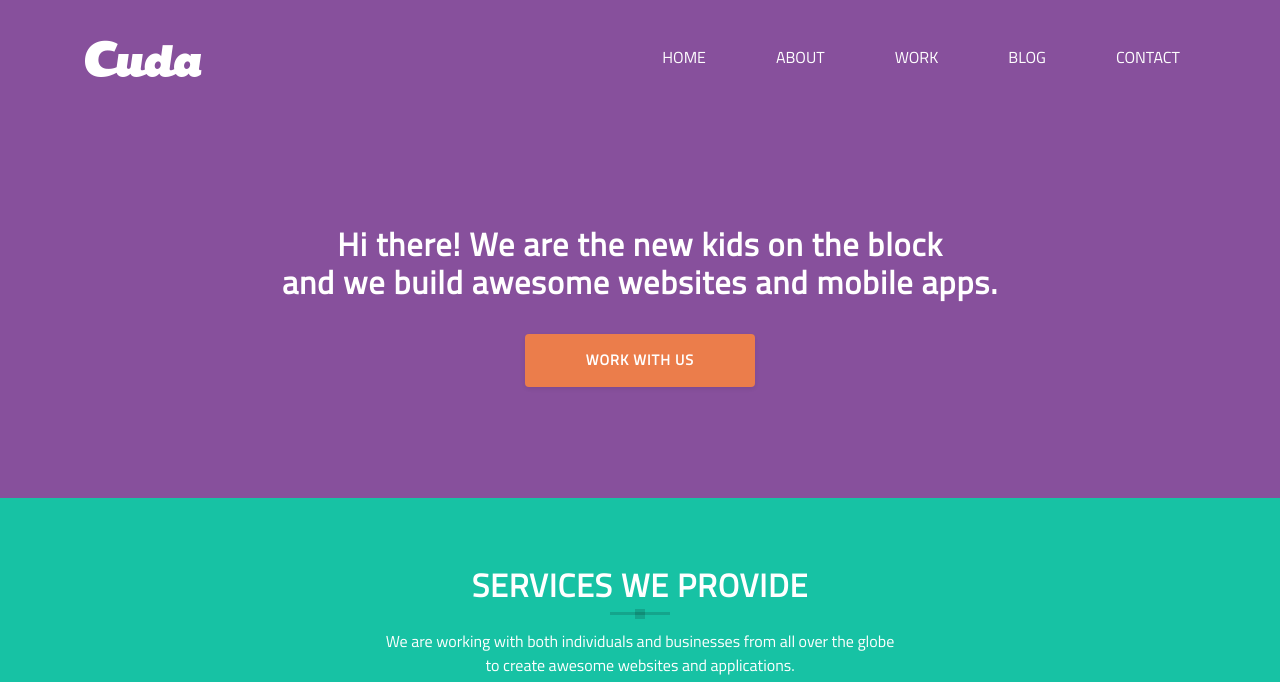
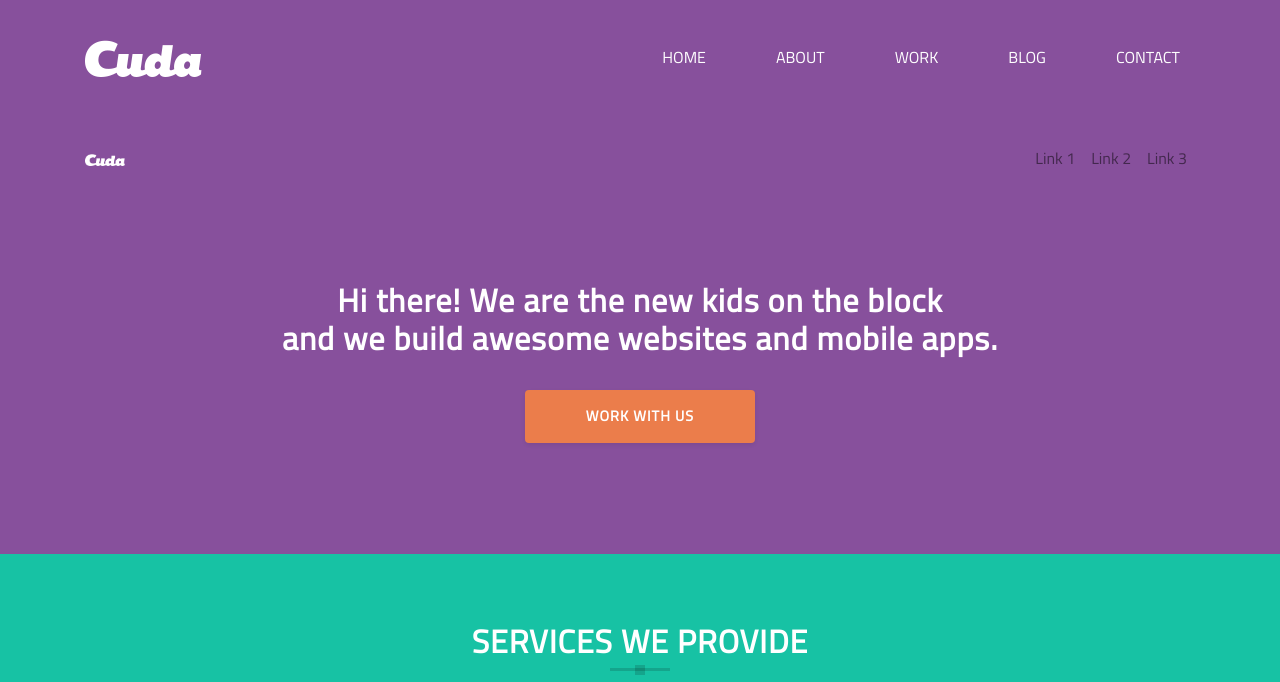
Before and after one commit to SteveNguyen1903/webbayba, a website: page src/template/index.pug in a window 1280 px wide. Shown: the top 682 px of the page. Drawn offline with nearby package versions, Linux system fonts and the light colour scheme; files that its build step writes are made by us from their sources; files whose address does not match are found by name.

Commit message:
create branch

```diff
--- a/src/styles/main.sass
+++ b/src/styles/main.sass
@@ -304,3 +304,7 @@ header
             font-weight: bold
             &:hover
                 color: #30bae7
+
+/* navbar */
+.navbar-light
+    background-color: $tim !important
--- a/src/template/_layout/header.pug
+++ b/src/template/_layout/header.pug
@@ -16,3 +16,17 @@ header
                             p BLOG
                         .col
                             p CONTACT
+
+nav.navbar.navbar-expand-sm.bg-light.navbar-light
+  // Brand/logo
+  .container
+    a.navbar-brand(href='#')
+        img(src='./img/logo.png' alt='logo' style='width:40px;')
+    // Links
+    ul.navbar-nav
+        li.nav-item
+        a.nav-link(href='#') Link 1
+        li.nav-item
+        a.nav-link(href='#') Link 2
+        li.nav-item
+        a.nav-link(href='#') Link 3
```
Also changed, not shown: dist/css/main.css, dist/index.html, 1 other file.
